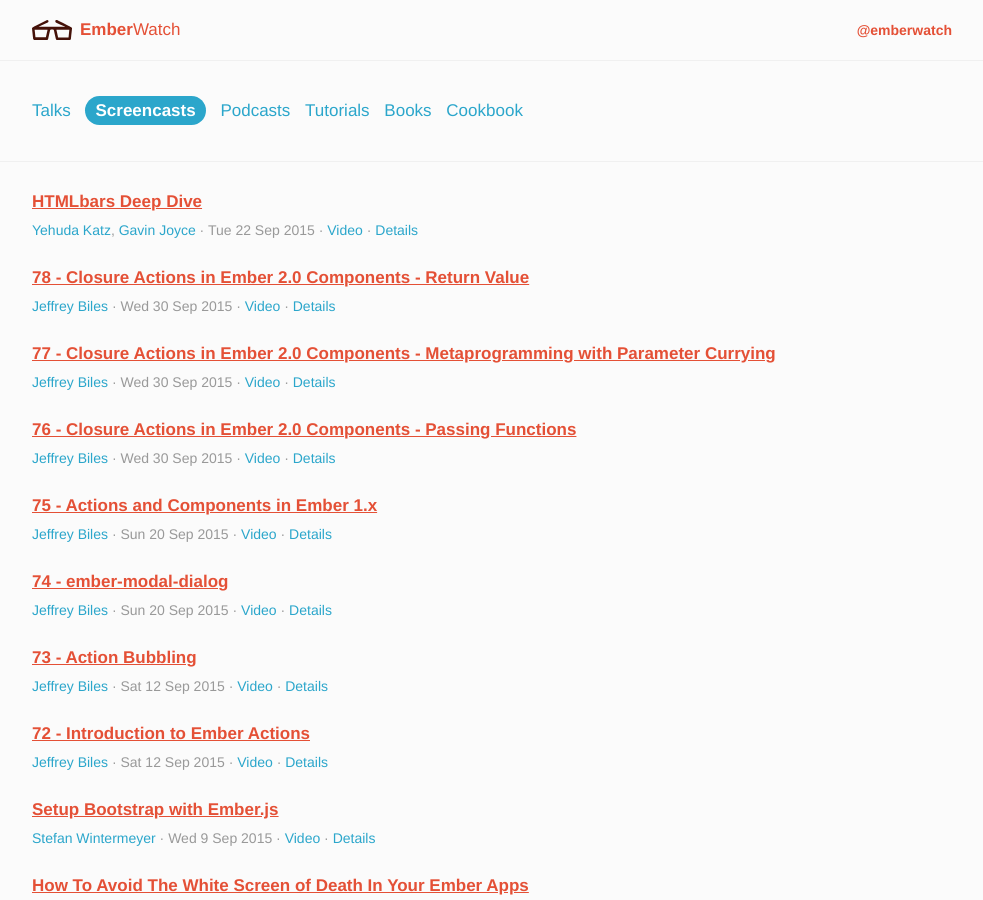
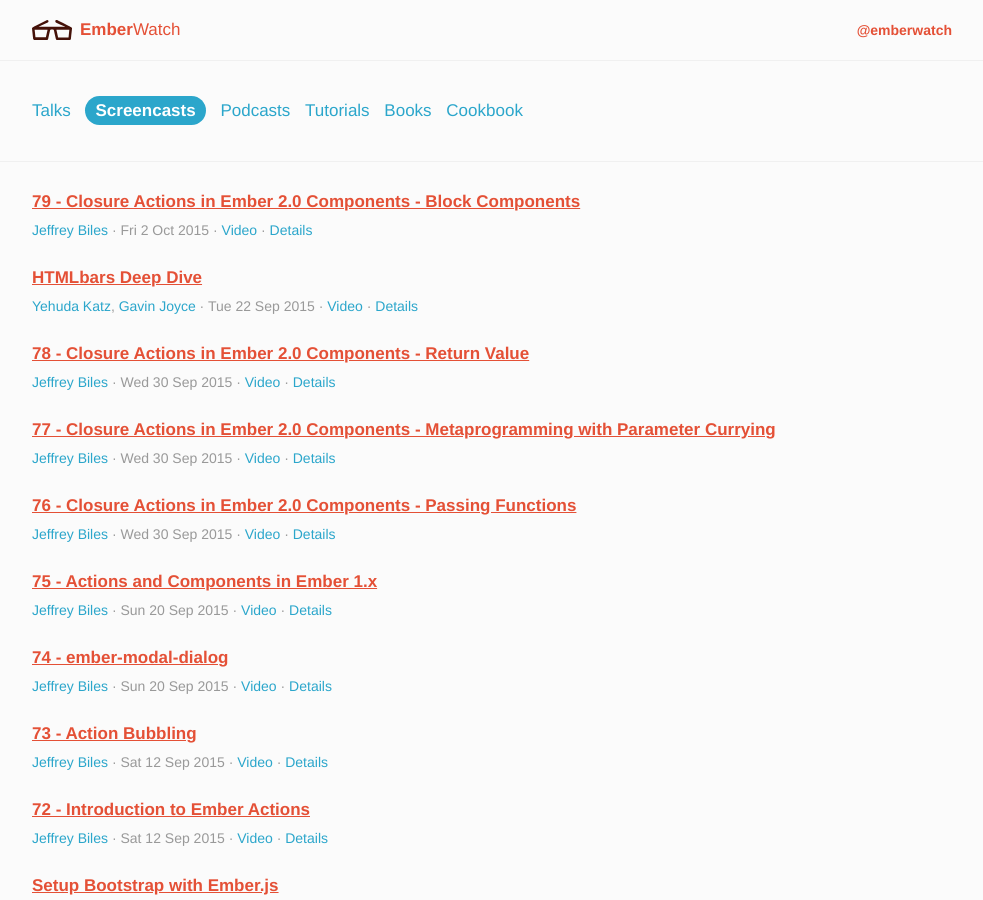
Before and after one commit to emberwatch/emberwatch, a Jekyll site: the page built from screencasts.html, in a window 1280 px wide and 900 px high. Shown: the whole window, without its empty margins (148-1131 px from the left). Built offline with Jekyll 4.4.1, drawn with Linux system fonts in a browser that asks for light colours; Markdown is read by kramdown in place of the engine named in the settings; comment, search, counter and statistics services are not loaded.

Commit message:
[Screencast] Closure Actions in Ember 2.0 Components - Block Components

```diff
--- a/_data/screencasts.yml
+++ b/_data/screencasts.yml
@@ -1,4 +1,13 @@
 ---
+- title: 79 - Closure Actions in Ember 2.0 Components - Block Components
+  author_ids:
+  - 58
+  date: 2015-10-02
+  url: https://www.emberscreencasts.com/posts/79-closure-actions-in-ember-20-components-block-components
+  videos:
+  - https://www.emberscreencasts.com/posts/79-closure-actions-in-ember-20-components-block-components
+  series: EmberScreencasts
+  price: $9
 - title: 'HTMLbars Deep Dive'
   author_ids:
   - 1
```
